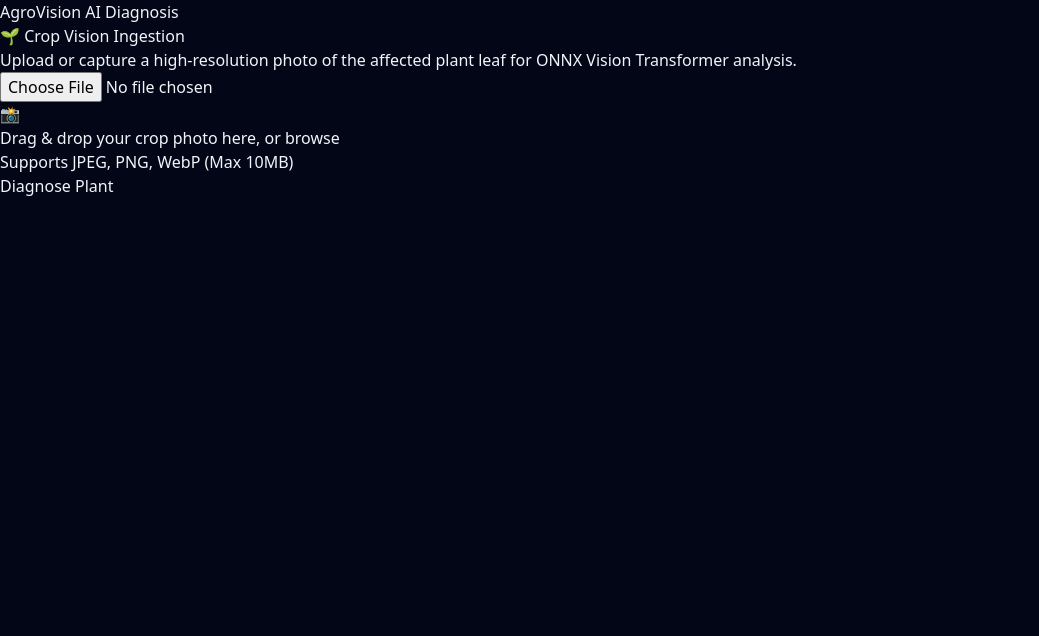
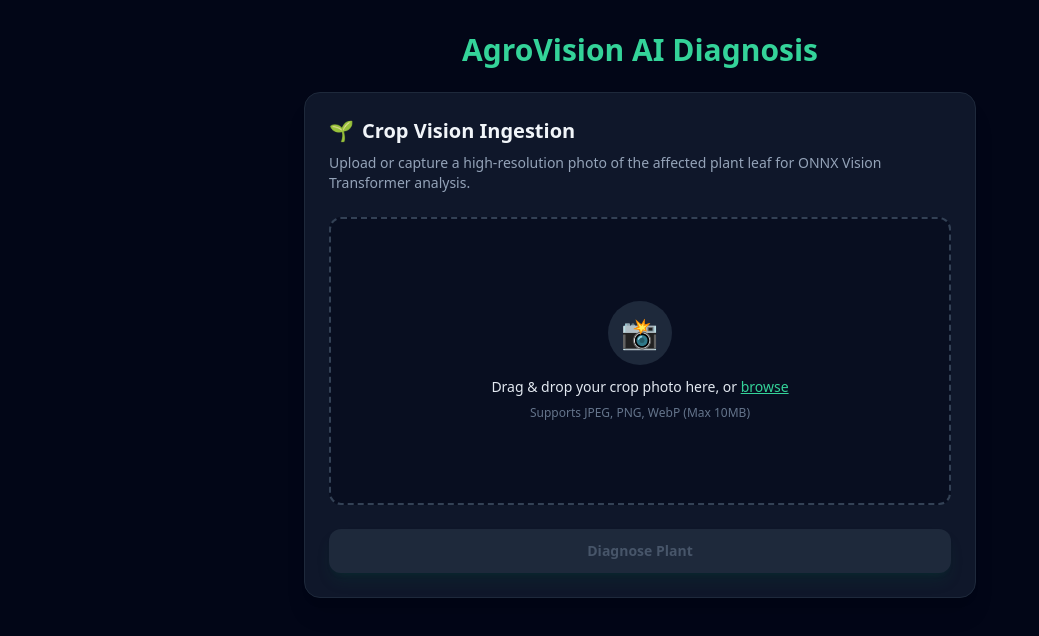
Before and after one commit to rishit314/Rishit_Mishra_PBEL3.0, a Next.js app in the folder frontend/: page / in a window 1280 px wide. Shown: the top 636 px of the page, without its empty margins (0-1039 px from the left). Built offline with nearby package versions, Linux system fonts and the light colour scheme.

Commit message:
Frontend fix

```diff
--- a/frontend/app/globals.css
+++ b/frontend/app/globals.css
@@ -5,6 +5,6 @@
 
 @layer base {
   body {
-    @apply bg-slate-950 text-slate-100;
+    @apply bg-slate-950 text-slate-100 antialiased selection:bg-emerald-500 selection:text-slate-950;
   }
 }
--- a/frontend/app/layout.tsx
+++ b/frontend/app/layout.tsx
@@ -1,5 +1,5 @@
 import React from 'react';
-import './globals.css';
+import "./globals.css";
 export const metadata = {
   title: 'AgroVision AI - Crop Disease Diagnosis',
   description: 'Production RAG & Computer Vision platform for plant pathology.',
--- /dev/null
+++ b/frontend/globals.d.ts
@@ -0,0 +1,17 @@
+// Allow TypeScript to recognize standard CSS and CSS Module imports
+declare module "*.css" {
+  const content: { [className: string]: string };
+  export default content;
+}
+
+declare module "*.scss";
+declare module "*.sass";
+declare module "*.less";
+
+// Allow image imports just in case you need them later
+declare module "*.png";
+declare module "*.jpg";
+declare module "*.jpeg";
+declare module "*.svg";
+declare module "*.gif";
+declare module "*.webp";
--- a/frontend/package.json
+++ b/frontend/package.json
@@ -18,9 +18,9 @@
     "@types/node": "^20.12.0",
     "@types/react": "^18.3.0",
     "@types/react-dom": "^18.3.0",
-    "autoprefixer": "^10.4.19",
-    "postcss": "^8.4.38",
-    "tailwindcss": "^3.4.3",
+    "autoprefixer": "^10.5.4",
+    "postcss": "^8.5.20",
+    "tailwindcss": "^3.4.19",
     "typescript": "^5.4.5"
   }
 }
--- /dev/null
+++ b/frontend/postcss.config.ts
@@ -0,0 +1,6 @@
+module.exports = {
+  plugins: {
+    tailwindcss: {},
+    autoprefixer: {},
+  },
+};
--- a/frontend/tailwind.config.ts
+++ b/frontend/tailwind.config.ts
@@ -0,0 +1,28 @@
+import type { Config } from "tailwindcss";
+
+const config: Config = {
+  content: [
+    "./frontend/app/**/*.{js,ts,jsx,tsx,mdx}",
+    "./components/**/*.{js,ts,jsx,tsx,mdx}",
+    "./app/**/*.{js,ts,jsx,tsx,mdx}",
+  ],
+  theme: {
+    extend: {
+      colors: {
+        background: "var(--background)",
+        foreground: "var(--foreground)",
+      },
+      keyframes: {
+        "fade-in": {
+          "0%": { opacity: "0", transform: "translateY(10px)" },
+          "100%": { opacity: "1", transform: "translateY(0)" },
+        },
+      },
+      animation: {
+        "fade-in": "fade-in 0.3s ease-out forwards",
+      },
+    },
+  },
+  plugins: [],
+};
+export default config;
```
Also changed, not shown: 2 other files (tests, documents, lock files or other folders).
